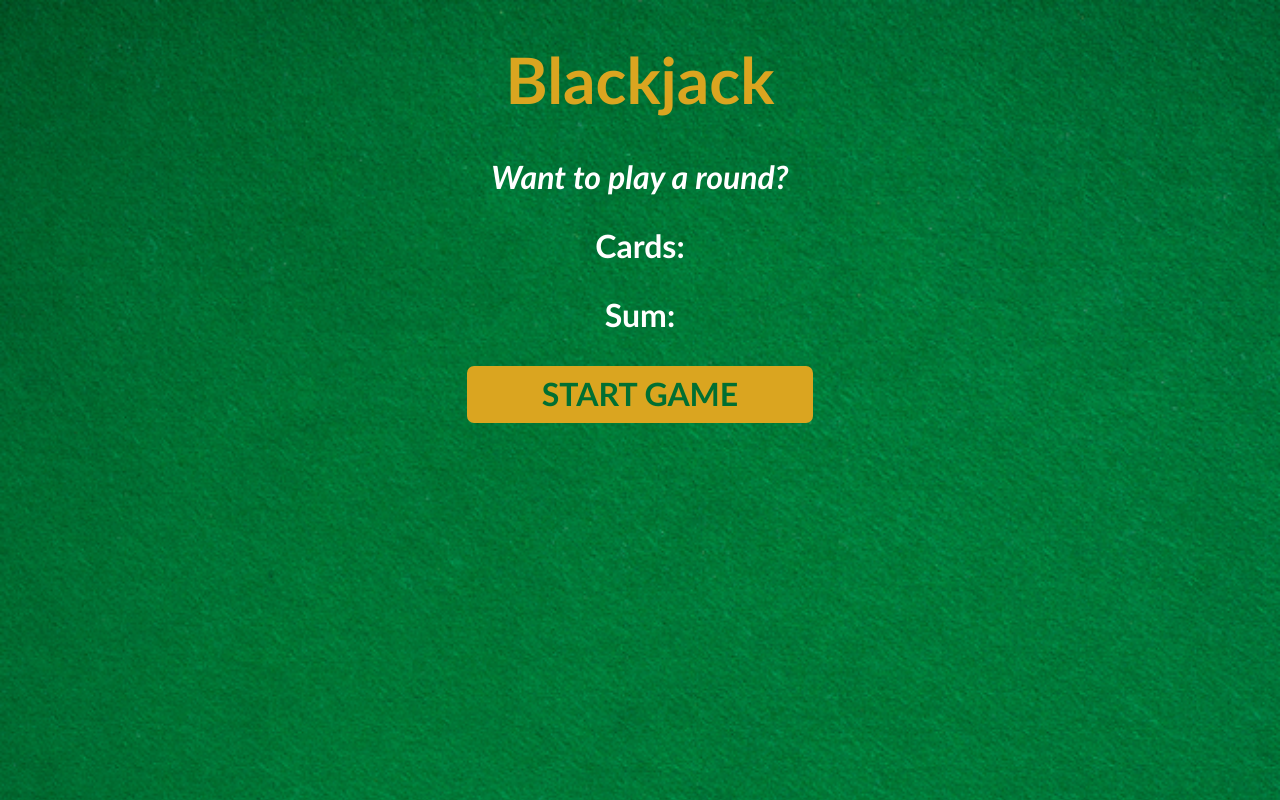
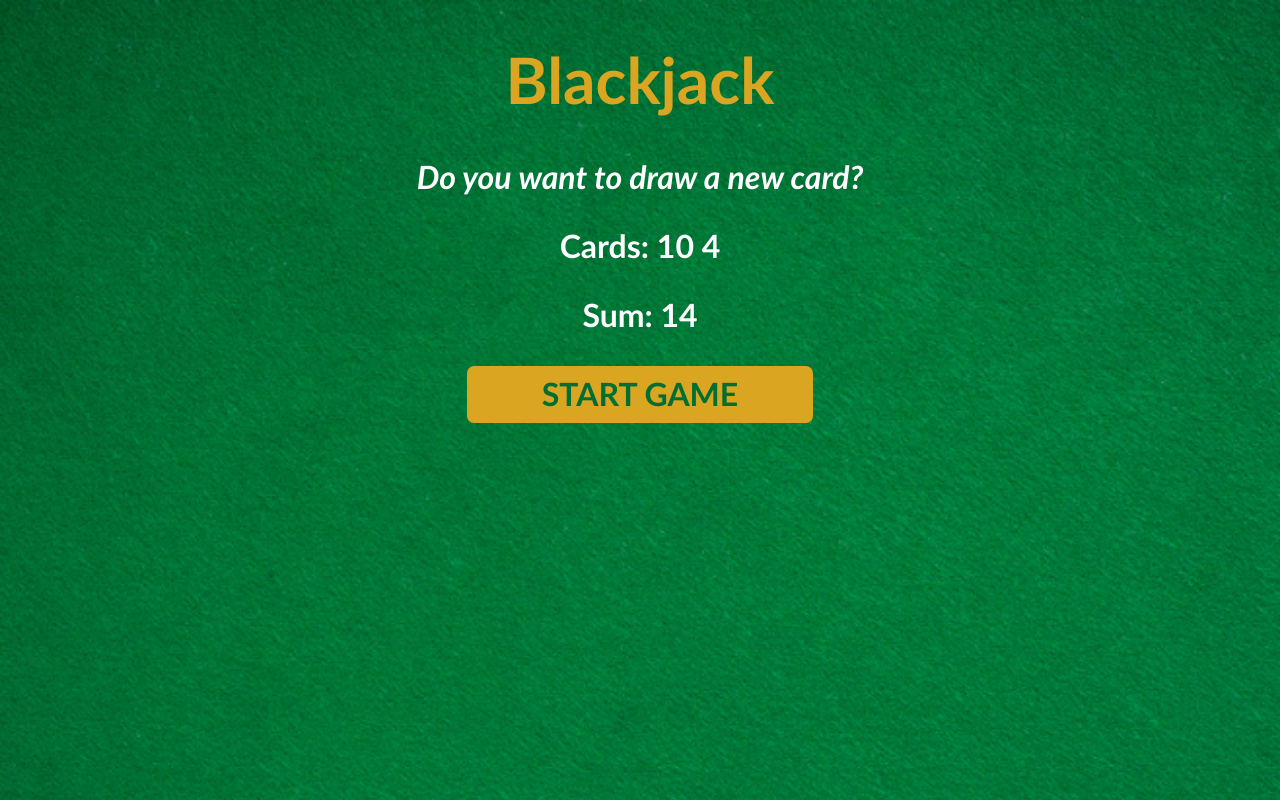
Before and after one commit to tomascarignano98/BlackjackGame, a plain HTML site: page index.html in a window 1280 px wide. Both pictures are taken after a click on the button "START GAME". Drawn offline with Linux system fonts and the light colour scheme.

Commit message:
Make cards, their sum and the dealer's message to display on the page.

```diff
--- a/index.html
+++ b/index.html
@@ -10,8 +10,8 @@
   <body>
     <h1>Blackjack</h1>
     <p id="message-el">Want to play a round?</p>
-    <p>Cards:</p>
-    <p>Sum:</p>
+    <p id="cards-el">Cards:</p>
+    <p id="sum-el">Sum:</p>
     <button onclick="startGame()">START GAME</button>
     <script src="index.js"></script>
   </body>
--- a/index.js
+++ b/index.js
@@ -5,15 +5,22 @@ let hasBlackJack = false;
 let isAlive = true;
 let message = "";
 
+const messageEl = document.querySelector("#message-el");
+const sumEl = document.querySelector("#sum-el");
+const cardsEl = document.querySelector("#cards-el");
+
 function startGame() {
+  sumEl.textContent = `Sum: ${sum}`;
+  cardsEl.textContent = `Cards: ${firstCard} ${secondCard}`;
+
   if (sum <= 20) {
-    message = "Do you want to draw a new card? 🙂";
+    message = "Do you want to draw a new card?";
   } else if (sum === 21) {
-    message = "Wohoo! You've got Blackjack! 🥳";
+    message = "You've got Blackjack!";
     hasBlackJack = true;
   } else {
-    message = "You're out of the game! 😭";
+    message = "You're out of the game!";
     isAlive = false;
   }
-  console.log(message);
+  messageEl.textContent = message;
 }
```
